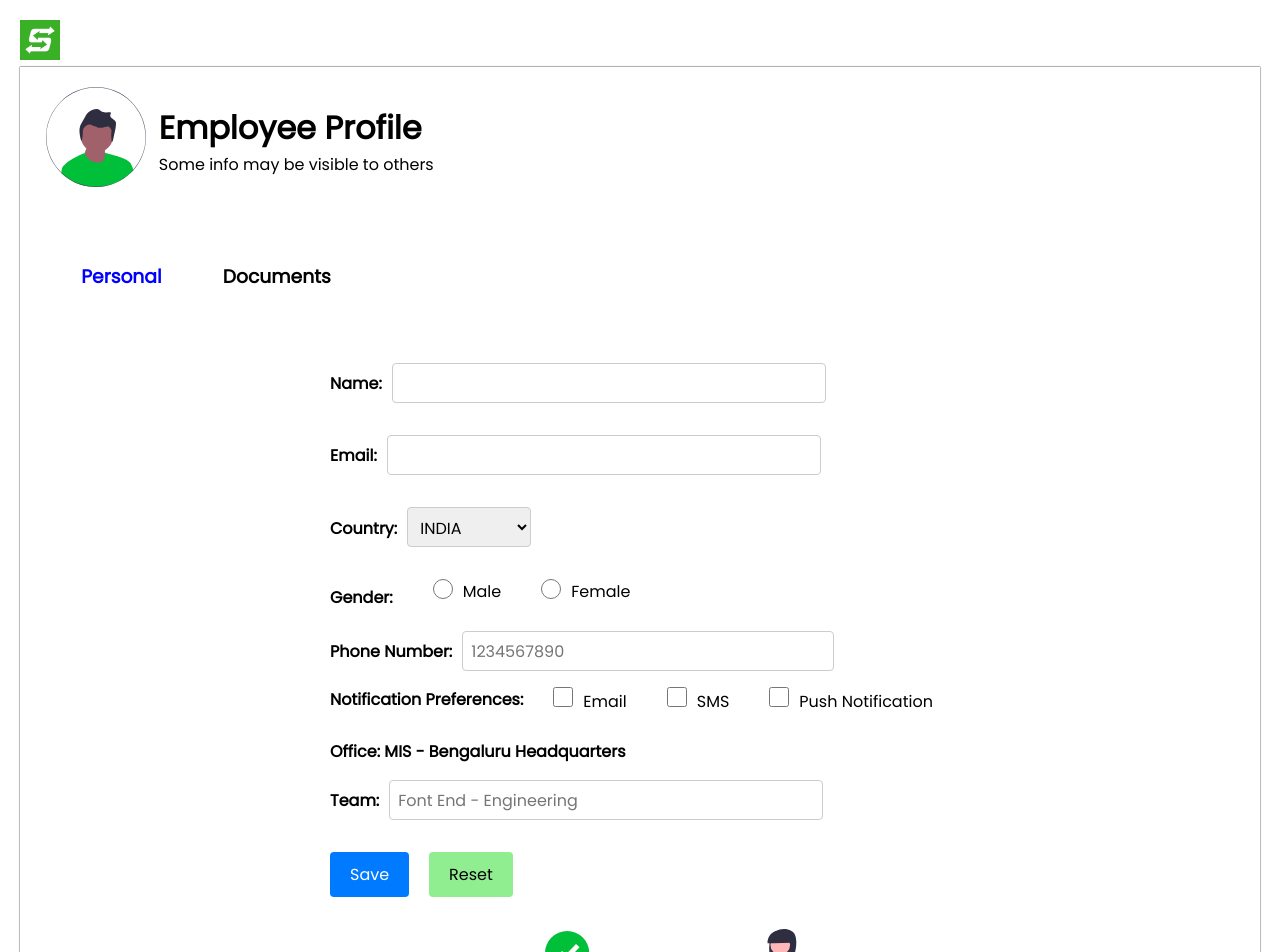
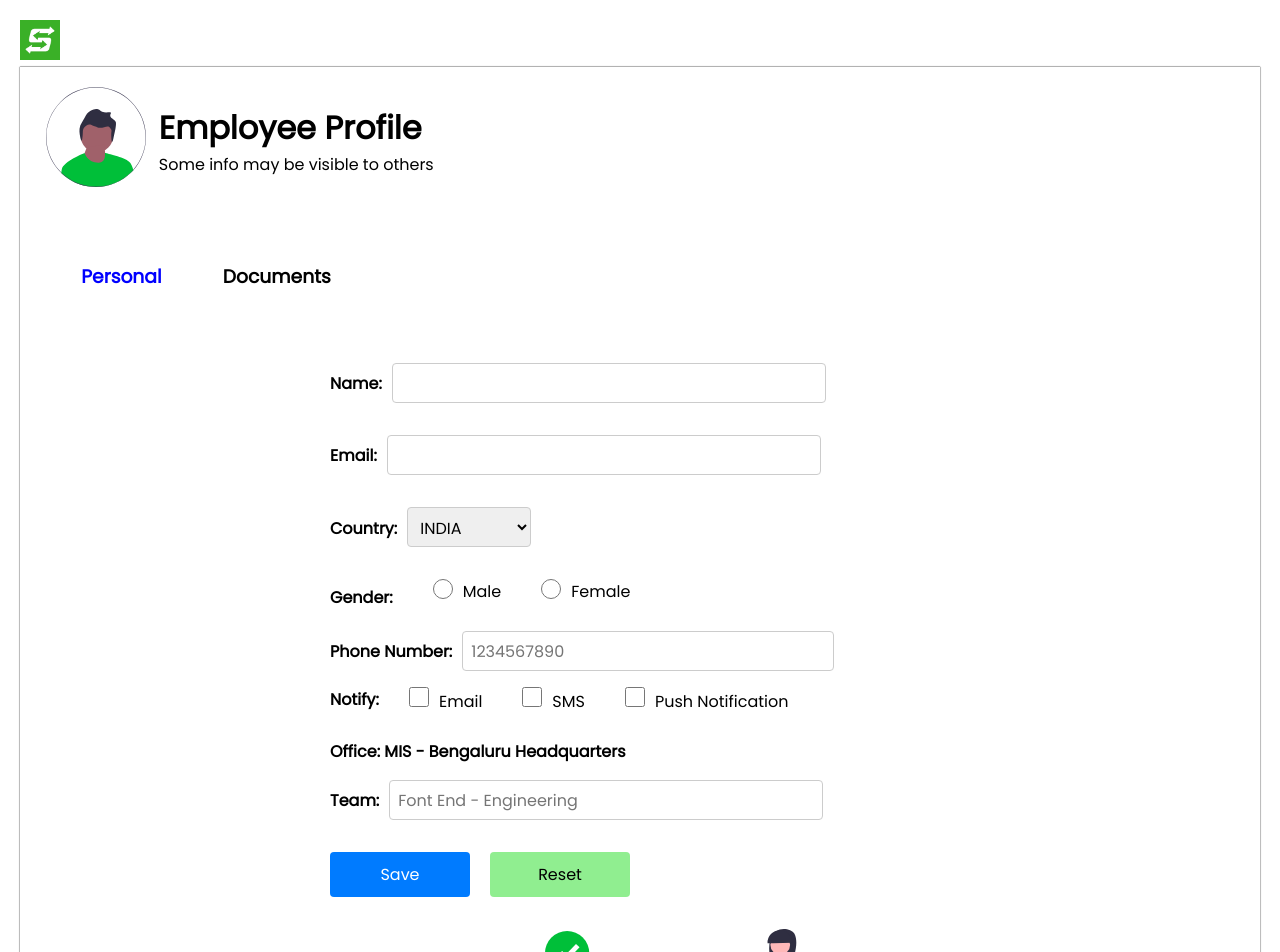
Before and after one commit to ydpatel0309/Employee-Onboarding-Form-Moveinsync, a React (Create React App) app: page / in a window 1280 px wide. Shown: the top 952 px of the page. Built offline with nearby package versions, Linux system fonts and the light colour scheme.

Commit message:
modified the label of notifications

```diff
--- a/src/Personal.js
+++ b/src/Personal.js
@@ -124,7 +124,7 @@ const handleReset = () => {
           />
         </label>
 
-            <label className="Notifications"> <b> Notification Preferences:</b>
+            <label className="Notifications"> <b> Notify:</b>
 
               {NotificationPreferences.map((preference) => (
                 <div key={preference}>
--- a/src/stylesheets/Personal.css
+++ b/src/stylesheets/Personal.css
@@ -20,7 +20,7 @@
 .buttons {
     display: flex;
     justify-content: space-between;
-    width: 180px;
+    width: 300px;
 }
 
 .form-inner {
@@ -83,6 +83,7 @@ input[type="checkbox"] {
     border-radius: 4px;
     cursor: pointer;
     font-size: 16px;
+    width: 50%;
 }
 
 #reset_button {
@@ -94,6 +95,8 @@ input[type="checkbox"] {
     cursor: pointer;
     font-size: 16px;
     margin-left: 20px;
+    width: 50%;
+
 }
 
 
@@ -144,7 +147,7 @@ input[type="checkbox"] {
 
     }
     input[type="checkbox"] {
-        margin-left: 0px;
+        margin-left: 10px;
         margin-right: 3px;
         width: 20px;
         height: 20px;
```
